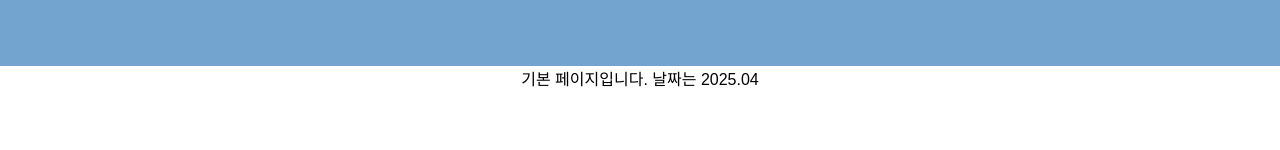
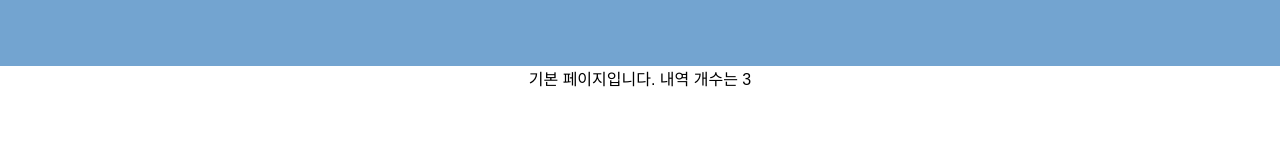
Before and after one commit to wan0514/fe-bye2money, a React (Vite) app: page /home/2025/04 in a window 1280 px wide. Shown: the part 150-300 px from the top of the page. Built offline with nearby package versions, Linux system fonts and the light colour scheme; a web font is replaced by a local one.

Commit message:
♻️  refactor: apply reducer-based state for global records
- Introduced reducer structure for records state management
- Created and globally applied a custom hook with reducer and dispatch
- Applied the new global record state to each page component

```diff
--- a/src/app/App.jsx
+++ b/src/app/App.jsx
@@ -1,6 +1,6 @@
 import styled from '@emotion/styled';
 import { useParams, useLocation, Outlet } from 'react-router-dom';
-import useFetchRecordsByDate from '../shared/hooks/useFetchRecordsByDate';
+import useRecordState from '../shared/hooks/useRecordState';
 import { getActiveTabFromPath } from '../shared/utils/getActiveTabFromPath';
 import Header from '../features/header';
 
@@ -17,7 +17,7 @@ const Content = styled.main`
 
 function App() {
   const { year, month } = useParams();
-  const { data, loading } = useFetchRecordsByDate(year, month);
+  const { records, dispatch, loading, error } = useRecordState(year, month);
 
   const { pathname } = useLocation();
   const activeTab = getActiveTabFromPath(pathname);
@@ -28,9 +28,9 @@ function App() {
 
   return (
     <LayoutWrapper>
-      <Header year={data.year} month={data.month} activeTab={activeTab} />
+      <Header year={year} month={month} activeTab={activeTab} />
       <Content>
-        <Outlet context={{ data }} />
+        <Outlet context={{ records, dispatch }} />
       </Content>
     </LayoutWrapper>
   );
--- a/src/pages/CalendarPage.jsx
+++ b/src/pages/CalendarPage.jsx
@@ -1,13 +1,9 @@
 import { useOutletContext } from 'react-router-dom';
 
 function CalendarPage() {
-  const { data } = useOutletContext();
+  const { records } = useOutletContext();
 
-  return (
-    <div>
-      달력 페이지입니다. 날짜는 {data.year}.{data.month}
-    </div>
-  );
+  return <div>달력 페이지입니다. 내역 개수는 {records.length}</div>;
 }
 
 export default CalendarPage;
--- a/src/pages/HomePage.jsx
+++ b/src/pages/HomePage.jsx
@@ -1,13 +1,9 @@
 import { useOutletContext } from 'react-router-dom';
 
 function HomePage() {
-  const { data } = useOutletContext();
+  const { records } = useOutletContext();
 
-  return (
-    <div>
-      기본 페이지입니다. 날짜는 {data.year}.{data.month}
-    </div>
-  );
+  return <div>기본 페이지입니다. 내역 개수는 {records.length}</div>;
 }
 
 export default HomePage;
--- a/src/pages/StatsPage.jsx
+++ b/src/pages/StatsPage.jsx
@@ -1,13 +1,9 @@
 import { useOutletContext } from 'react-router-dom';
 
 function StatsPage() {
-  const { data } = useOutletContext();
+  const { records } = useOutletContext();
 
-  return (
-    <div>
-      통계 페이지입니다. 날짜는 {data.year}.{data.month}
-    </div>
-  );
+  return <div>통계 달력 페이지입니다. 내역 개수는 {records.length}</div>;
 }
 
 export default StatsPage;
--- /dev/null
+++ b/src/shared/hooks/useRecordState.js
@@ -0,0 +1,16 @@
+import { useReducer, useEffect } from 'react';
+import useFetchRecordsByDate from './useFetchRecordsByDate';
+import recordReducer from '../reducers/recordReducer';
+
+export default function useRecordState(year, month) {
+  const { data, loading, error } = useFetchRecordsByDate(year, month);
+  const [records, dispatch] = useReducer(recordReducer, []);
+
+  useEffect(() => {
+    if (data?.records.length > 0) {
+      dispatch({ type: 'SET_RECORDS', payload: data.records });
+    }
+  }, [data]);
+
+  return { records, dispatch, loading, error };
+}
--- /dev/null
+++ b/src/shared/reducers/recordReducer.js
@@ -0,0 +1,18 @@
+export default function recordReducer(state, action) {
+  switch (action.type) {
+    case 'SET_RECORDS':
+      return action.payload;
+    case 'ADD_RECORD':
+      return [...state, action.payload];
+    case 'UPDATE_RECORD':
+      return state.map((record) =>
+        record.id === action.payload.id
+          ? { ...record, ...action.payload }
+          : record
+      );
+    case 'DELETE_RECORD':
+      return state.filter((record) => record.id !== action.payload);
+    default:
+      return state;
+  }
+}
```
